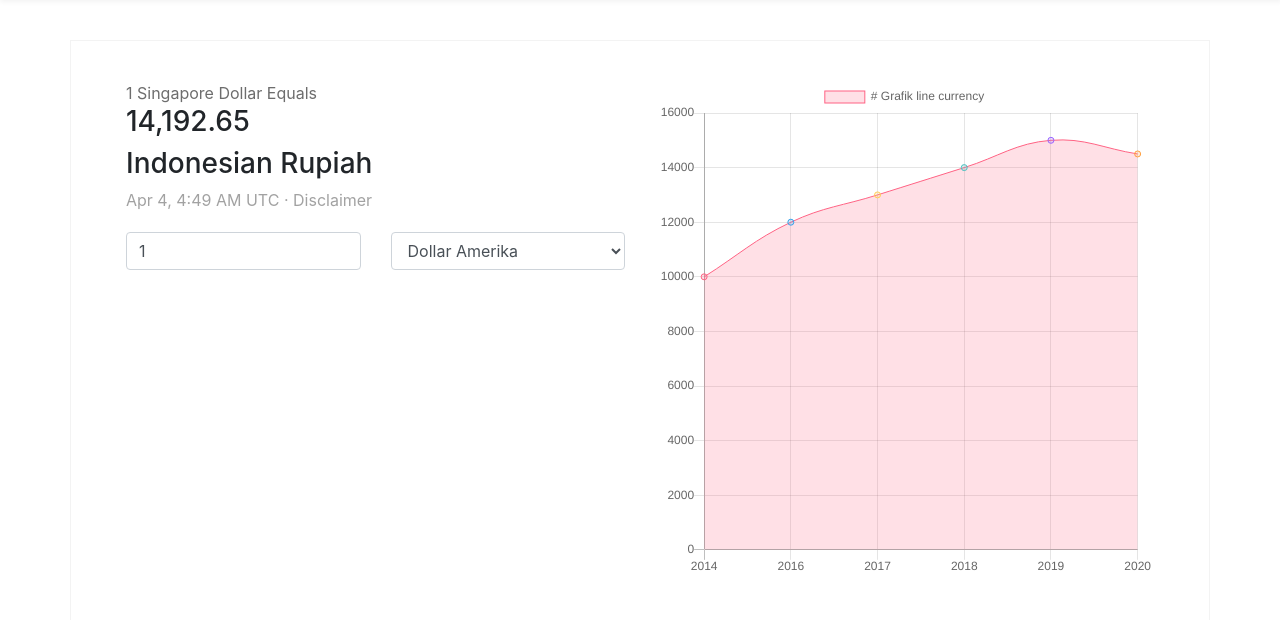
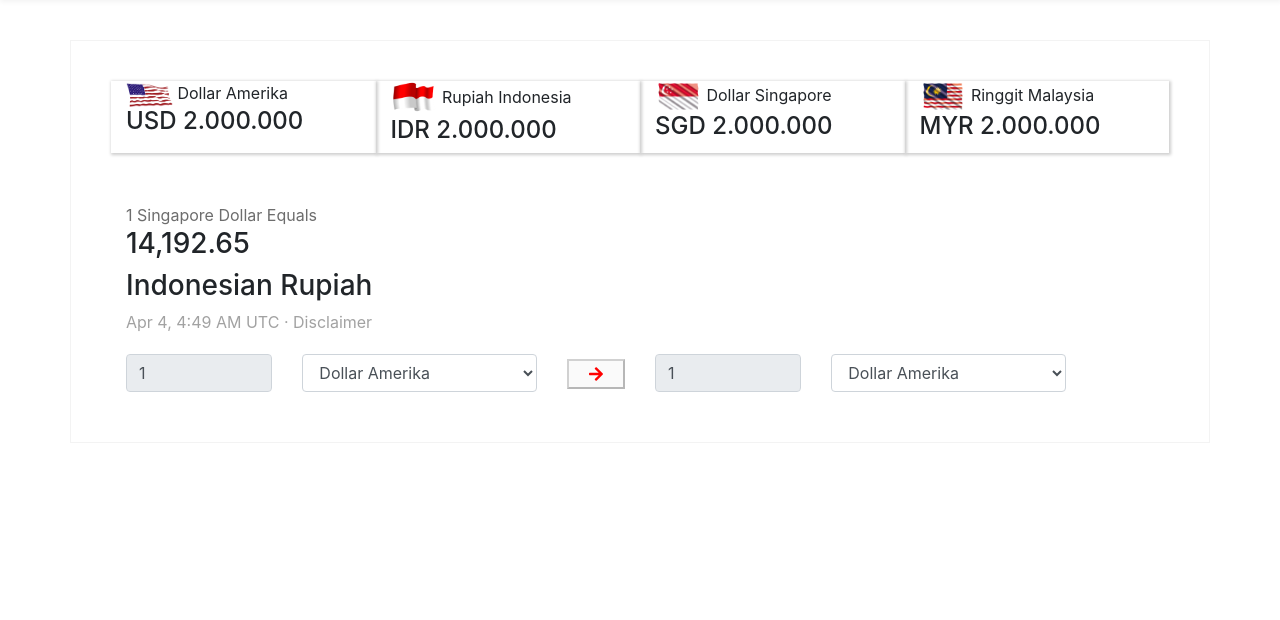
Before and after one commit to giafhibbia/usingtheapi_currencyl, a CodeIgniter app: page /database/ in a window 1280 px wide. Shown: the part 71-691 px from the top of the page. Run offline with CodeIgniter, Linux system fonts and the light colour scheme; some libraries are stand-ins or nearby versions.

Commit message:
modification in file autoload from folder config, modification in file home from controller, modification in file home from folder views

```diff
--- a/application/config/autoload.php
+++ b/application/config/autoload.php
@@ -58,7 +58,7 @@ $autoload['packages'] = array();
 |
 |	$autoload['libraries'] = array('user_agent' => 'ua');
 */
-$autoload['libraries'] = array();
+$autoload['libraries'] = array('template');
 
 /*
 | -------------------------------------------------------------------
--- a/application/controllers/Home.php
+++ b/application/controllers/Home.php
@@ -20,6 +20,22 @@ class Home extends CI_Controller {
 	 */
 	public function index()
 	{
-		$this->load->view('home');
+		$this->template->load('template','home');
+	}
+	public function apicurrencylayer(){
+		$endpoint = 'live';
+		$access_key = 'b8f26fe7d0c35cdb30264c1a26d993cf';
+
+		// Initialize CURL:
+		$ch = curl_init('http://apilayer.net/api/'.$endpoint.'?access_key='.$access_key.'');
+		curl_setopt($ch, CURLOPT_RETURNTRANSFER, true);
+
+		// Store the data:
+		$json = curl_exec($ch);
+		curl_close($ch);
+
+		// Decode JSON response:
+		$exchangeRates = json_decode($json, true);
+		echo $json;
 	}
 }
--- a/application/views/home.php
+++ b/application/views/home.php
@@ -1,118 +1,50 @@
-<!DOCTYPE html>
-<html>
-<head>
-	<title>currency exchange from SGD to IDR, MYR to IDR, USD to IDR, IDR to SGD, IDR to MYR, IDR to USD</title>
-	<meta charset="utf-8">
-    <meta name="viewport" content="initial-scale=1, maximum-scale=1, width=device-width, height=device-height">
-    <meta name="apple-mobile-web-app-capable" content="yes">
-    <meta http-equiv="X-UA-Compatible" content="IE=edge,chrome=1">
-	<META name="Author" content="Zaenal Muttaqien">
-	<meta name="viewport" content="width=device-width, initial-scale=1.0">
-	<link href="<?php echo base_url(); ?>assets/css/bootstrap.min.css" rel="stylesheet" type="text/css" media="all" >
-	<link href="https://fonts.googleapis.com/css?family=Dancing+Script" rel="stylesheet">
-	<style type="text/css">
-		.qq_box .navbar-brand span{
-			color: rgba(150, 150, 150, 0.9) !important;
-			font-family: 'Dancing Script', cursive;
-			font-size: 30px;
-		}
-		.qq_main_box{
-			border: 1px solid #f3f3f3;
-			margin-top: 40px;
-			padding: 40px;
-		}
-		.qq_color_content{
-			color: #a2a2a2;
-		}
-		.qq_color_title{
-			color: #6d6d6d !important;
-		}
-		.qq_box{
-			box-shadow: 1px 1px 5px 1px #f3f3f3;
-		}
-		.qq_margin_20all{
-			margin-top: 20px !important;
-		}
-		.qq_margin_20all .col-md-6{
-			margin-bottom: 20px !important;
-		}
-	</style>
-</head>
-<body>
-	<section class="container-fluid qq_box">
-		<nav class="container navbar navbar-light">
-			<a class="navbar-brand" href="#">
-				<img src="<?php echo base_url(); ?>assets/image/qq.png" width="40" height="40" class="d-inline-block align-top" alt="">
-				<span>Media Tech</span>
-			</a>
-		</nav>
-	</section>
-
-	<section class="container">
 <div class="row qq_main_box">
-			<div class="col-md-6">
+	<div class="col-md-3 currency-american">
+		<img style="width: 20%;" src="<?php echo base_url(); ?>assets/image/amerika.png">
+		<span>Dollar Amerika</span>
+		<h4>USD 2.000.000</h4>
+	</div>
+	<div class="col-md-3 currency-indonesian">
+		<img style="width: 20%;" src="<?php echo base_url(); ?>assets/image/indonesia.png">
+		<span>Rupiah Indonesia</span>
+		<h4>IDR 2.000.000</h4>
+	</div>
+	<div class="col-md-3 currency-singapore">
+		<img style="width: 20%;" src="<?php echo base_url(); ?>assets/image/Singapore.png">
+		<span>Dollar Singapore</span>
+		<h4>SGD 2.000.000</h4>
+	</div>
+	<div class="col-md-3 currency-indonesian">
+		<img style="width: 20%;" src="<?php echo base_url(); ?>assets/image/malaysia.png">
+		<span>Ringgit Malaysia</span>
+		<h4>MYR 2.000.000</h4>
+	</div>
+	<div class="col-md-12">
 		<span class="qq_color_title">1 Singapore Dollar Equals</span>
 		<h3>14,192.65</h3>
 		<h3>Indonesian Rupiah</h3>
 		<span class="qq_color_content">Apr 4, 4:49 AM UTC · Disclaimer</span>
 		<div class="row qq_margin_20all">
-					<div class="col-md-6">
-						<input type="text" class="form-control" name="price" value="1">
+			<div class="col-md-2">
+				<input type="text" class="form-control" name="price" value="1" disabled>
 			</div>
-					<div class="col-md-6">
+			<div class="col-md-3">
 				<select class="form-control">
 					<option value="USD">Dollar Amerika</option>
-							<option value="SGD">Dollar Singapore</option>
+				</select>
+			</div>
+			<div class="col-md-1">
+				<button disabled><i class="fas fa-arrow-right"></i></button>
+			</div>
+			<div class="col-md-2">
+				<input type="text" class="form-control" name="price" value="1" disabled>
+			</div>
+			<div class="col-md-3">
+				<select class="form-control">
+					<option value="USD">Dollar Amerika</option>
 				</select>
 			</div>
 		</div>
 	</div>
-			<div class="col-md-6">
-				<canvas id="myChart" width="400" height="400"></canvas>
+
 </div>
-		</div>
-	</section>
-</body>
-<script type="text/javascript" src="<?php echo base_url(); ?>assets/js/bootstrap.min.js"></script>
-<script type="text/javascript" src="https://cdnjs.cloudflare.com/ajax/libs/Chart.js/2.7.3/Chart.min.js"></script>
-<script>
-var ctx = document.getElementById('myChart');
-var myChart = new Chart(ctx, {
-    type: 'line',
-    data: {
-        labels: ['2014', '2016', '2017', '2018', '2019', '2020'],
-        datasets: [{
-            label: '# Grafik line currency',
-            data: [10000, 12000, 13000, 14000, 15000, 14500],
-            backgroundColor: [
-                'rgba(255, 99, 132, 0.2)',
-                'rgba(54, 162, 235, 0.2)',
-                'rgba(255, 206, 86, 0.2)',
-                'rgba(75, 192, 192, 0.2)',
-                'rgba(153, 102, 255, 0.2)',
-                'rgba(255, 159, 64, 0.2)'
-            ],
-            borderColor: [
-                'rgba(255, 99, 132, 1)',
-                'rgba(54, 162, 235, 1)',
-                'rgba(255, 206, 86, 1)',
-                'rgba(75, 192, 192, 1)',
-                'rgba(153, 102, 255, 1)',
-                'rgba(255, 159, 64, 1)'
-            ],
-            borderWidth: 1
-        }]
-    },
-    options: {
-        scales: {
-            yAxes: [{
-                ticks: {
-                    beginAtZero: true
-                }
-            }]
-        }
-    }
-});
-</script>
-
-</html>
```
Lines whose indentation alone changed are shown as unchanged.
